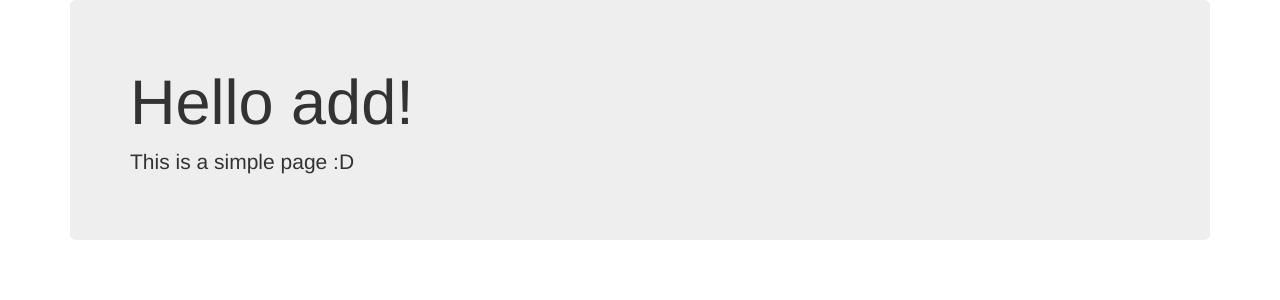
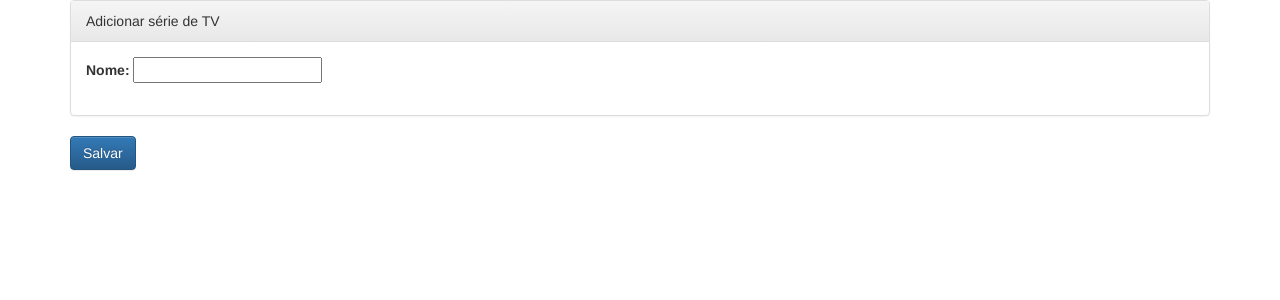
Before and after one commit to python-sorocaba/flask_tutorial, a Flask app: page /add in a window 1280 px wide. Shown: the top 300 px of the page. Run offline with Flask 2, Linux system fonts and the light colour scheme; some libraries are stand-ins or nearby versions.

Commit message:
Add series and list series (on home page)

```diff
--- a/tvseries/core.py
+++ b/tvseries/core.py
@@ -1,9 +1,20 @@
-from flask import Flask, render_template
+from flask import Flask, render_template, request, redirect
 
 app = Flask(__name__)
+series = []
 
 
 @app.route('/')
 @app.route('/<name>')
 def home(name=None):
-    return render_template('home.html', name=name)
+    return render_template('home.html', name=name, series=series)
+
+
+@app.route('/add', methods=['GET', 'POST'])
+def add():
+    if request.method == 'POST':
+        serie_name = request.form.to_dict().get('serie-name')
+        series.append(serie_name)
+        return redirect('/')
+
+    return render_template('add.html')
--- /dev/null
+++ b/tvseries/templates/add.html
@@ -0,0 +1,19 @@
+{% extends 'base.html' %}
+{% block content %}
+<form action="" method="post" id="form">
+    <div class="panel panel-default form">
+        <div class="panel-heading">Adicionar série de TV</div>
+        <div class="panel-body">
+            <div class="row">
+                <div class="col-md-6">
+                    <div class="form-group">
+                        <label>Nome:</label>
+                        <input type="text" name="serie-name" id="id_serie-name">
+                    </div>
+                </div>
+            </div>
+        </div>
+    </div>
+    <button type="submit" class="btn btn-primary">Salvar</button>
+</form>
+{% endblock %}
--- a/tvseries/templates/home.html
+++ b/tvseries/templates/home.html
@@ -4,4 +4,19 @@
 <h1>Hello {% if name %}{{name}}{% else %}world{% endif %}!</h1>
 <p>This is a simple page :D</p>
 </div>
+
+<div class="panel panel-default">
+    <div class="panel-heading"><a href="{{ url_for('add') }}">Inserir séries</a></div>
+</div>
+
+{% if series %}
+<div class="panel panel-default">
+    <div class="panel-heading">Minhas series:</div>
+    <ul class="list-group">
+    {% for serie in series %}
+        <li class="list-group-item">{{ serie }}</li>
+    {% endfor %}
+    </ul>
+</div>
+{% endif %}
 {% endblock %}
```
Also changed, not shown: tvseries/tests.py (+12 -0 lines).
